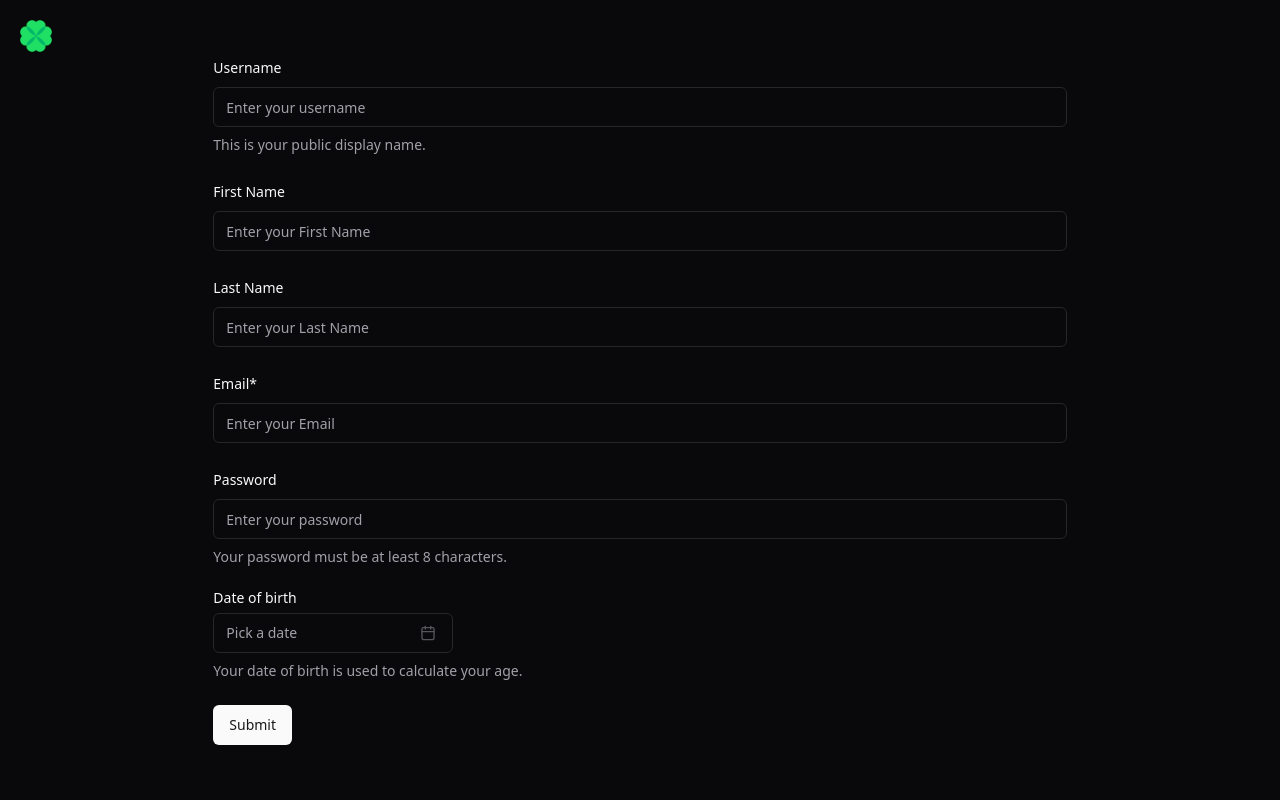
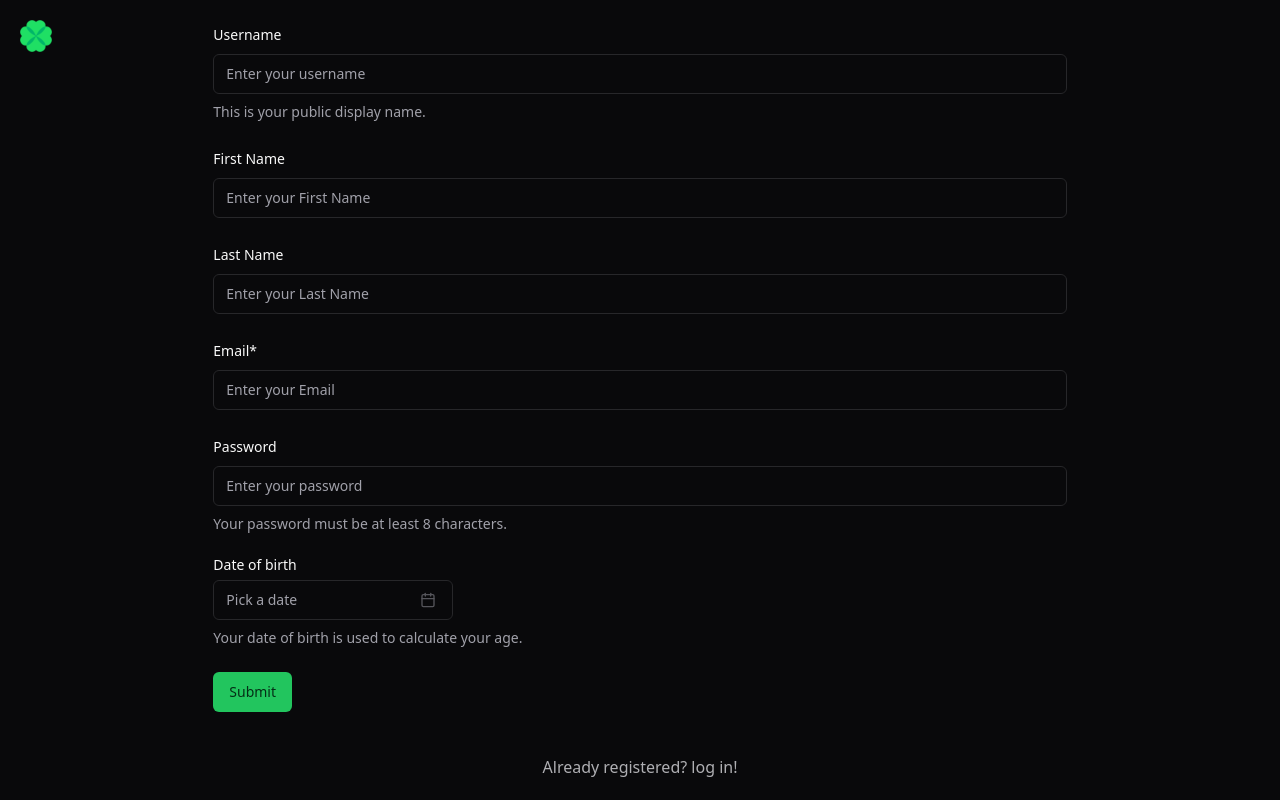
Before and after one commit to Clover-Organization/Clover, a React (Vite) app in the folder frontend/: page /auth in a window 1280 px wide. Built offline with nearby package versions, Linux system fonts and the light colour scheme.

Commit message:
Update primary and ring colors in index.css, remove unnecessary class in LoginScreen.jsx, and add toggleForm functionality in Register.jsx

```diff
--- a/frontend/src/index.css
+++ b/frontend/src/index.css
@@ -1,70 +1,55 @@
 @tailwind base;
 @tailwind components;
 @tailwind utilities;
+
 
 @layer base {
   :root {
     --background: 0 0% 100%;
     --foreground: 240 10% 3.9%;
-
     --card: 0 0% 100%;
     --card-foreground: 240 10% 3.9%;
-
     --popover: 0 0% 100%;
     --popover-foreground: 240 10% 3.9%;
-
-    --primary: 240 5.9% 10%;
-    --primary-foreground: 0 0% 98%;
-
+    --primary: 142.1 76.2% 36.3%;
+    --primary-foreground: 355.7 100% 97.3%;
     --secondary: 240 4.8% 95.9%;
     --secondary-foreground: 240 5.9% 10%;
-
     --muted: 240 4.8% 95.9%;
     --muted-foreground: 240 3.8% 46.1%;
-
     --accent: 240 4.8% 95.9%;
     --accent-foreground: 240 5.9% 10%;
-
     --destructive: 0 84.2% 60.2%;
     --destructive-foreground: 0 0% 98%;
-
     --border: 240 5.9% 90%;
     --input: 240 5.9% 90%;
-    --ring: 240 10% 3.9%;
-
+    --ring: 142.1 76.2% 36.3%;
     --radius: 0.5rem;
   }
 
   .dark {
     --background: 240 10% 3.9%;
     --foreground: 0 0% 98%;
-
     --card: 240 10% 3.9%;
-    --card-foreground: 0 0% 98%;
-
-    --popover: 240 10% 3.9%;
-    --popover-foreground: 0 0% 98%;
-
-    --primary: 0 0% 98%;
-    --primary-foreground: 240 5.9% 10%;
-
+    --card-foreground: 0 0% 95%;
+    --popover: 0 0% 9%;
+    --popover-foreground: 0 0% 95%;
+    --primary: 142.1 70.6% 45.3%;
+    --primary-foreground: 144.9 80.4% 10%;
     --secondary: 240 3.7% 15.9%;
     --secondary-foreground: 0 0% 98%;
-
-    --muted: 240 3.7% 15.9%;
+    --muted: 0 0% 15%;
     --muted-foreground: 240 5% 64.9%;
-
-    --accent: 240 3.7% 15.9%;
+    --accent: 12 6.5% 15.1%;
     --accent-foreground: 0 0% 98%;
-
     --destructive: 0 62.8% 30.6%;
-    --destructive-foreground: 0 0% 98%;
-
+    --destructive-foreground: 0 85.7% 97.3%;
     --border: 240 3.7% 15.9%;
     --input: 240 3.7% 15.9%;
-    --ring: 240 4.9% 83.9%;
+    --ring: 142.4 71.8% 29.2%;
   }
 }
+
 
 @layer base {
   * {
--- a/frontend/src/pages/auth/login/components/LoginScreen.jsx
+++ b/frontend/src/pages/auth/login/components/LoginScreen.jsx
@@ -71,7 +71,7 @@ export default function CardWithForm() {
 					Forgot your password?
 				</Link>
 				<Button
-					className="bg-green-500 hover:bg-green-600 w-28"
+					className="w-28"
 					onClick={() => {
 						toast({
 							description: "Sucessfully signed in!",
--- a/frontend/src/pages/auth/register/Register.jsx
+++ b/frontend/src/pages/auth/register/Register.jsx
@@ -195,6 +195,9 @@ const Register = ({ toggleForm }) => {
 		<section className="flex align-center">
 			<article className="authArticle">
 				<RegisterScreen />
+				<a onClick={toggleForm}>
+					<span>Already registered? log in!</span>
+				</a>
 			</article>
 		</section>
 	);
```
